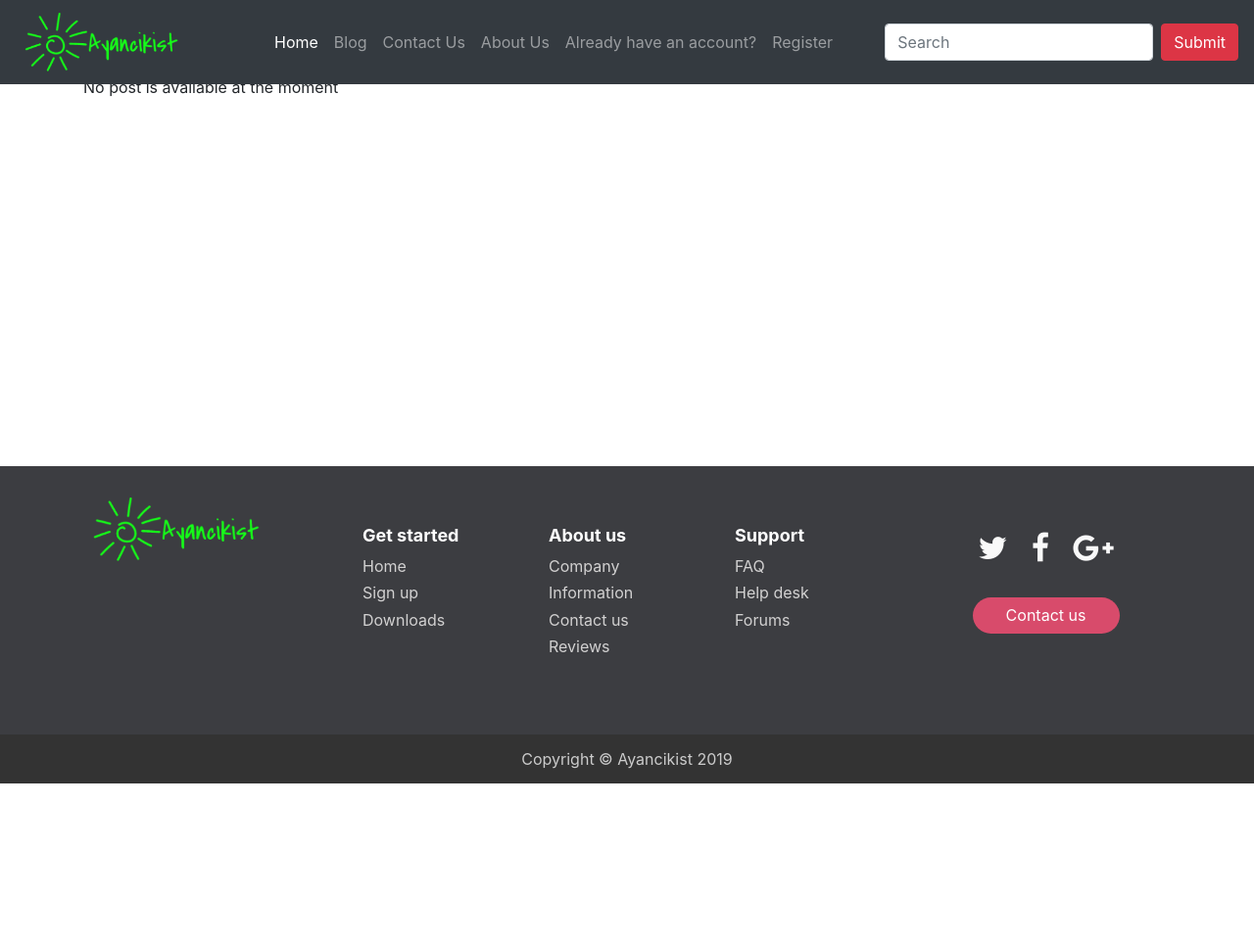
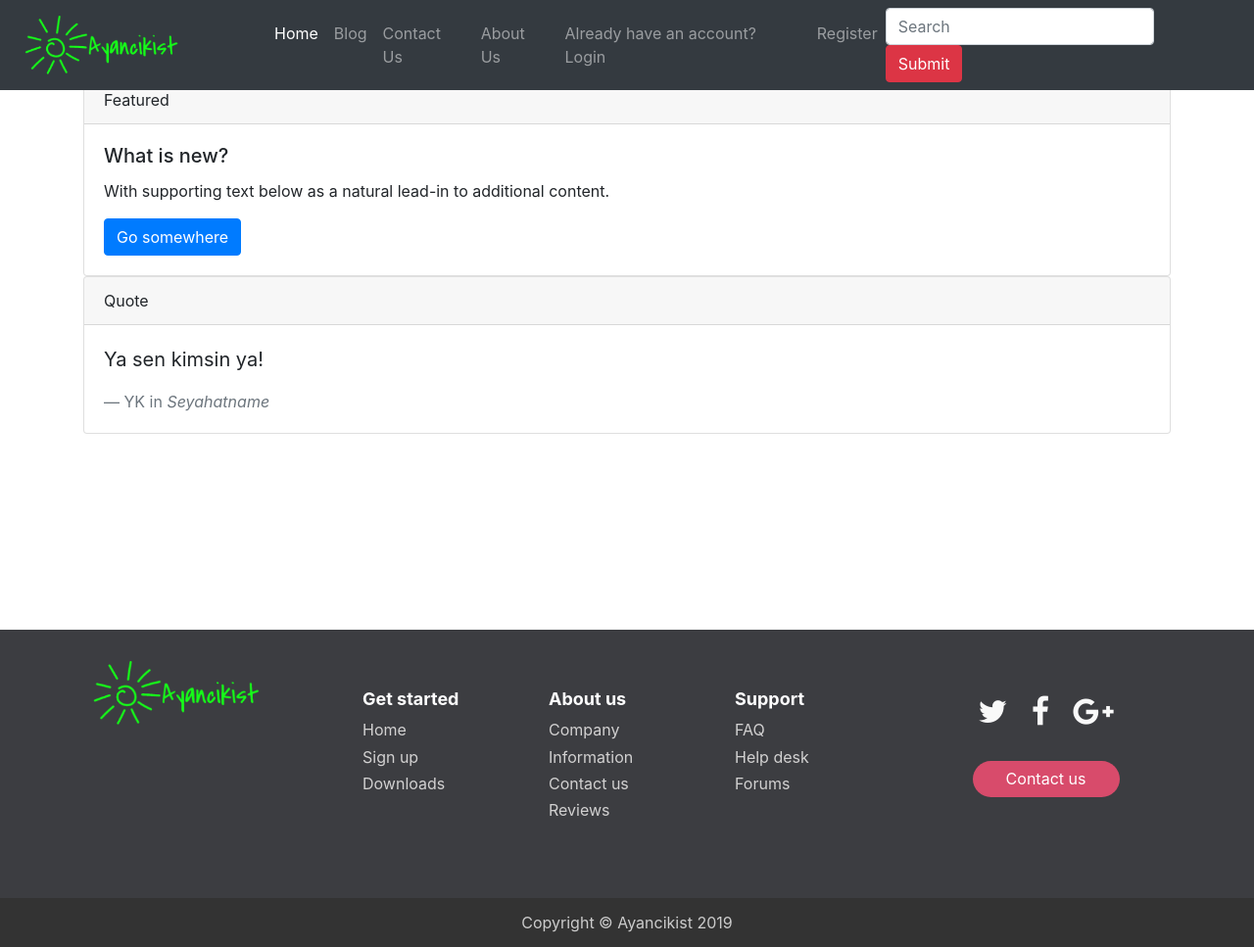
Before and after one commit to yucehan57/ayancikist_project, a Django app: page / in a window 1280 px wide. Shown: the whole page at 98% size. Before the commit the page ends 800 px from the top, so only its background shows below. Run offline with Django 3.2, Linux system fonts and the light colour scheme; data comes from the database, SQL or seed files in the repository; both versions use the stored data as it was after the commit; some libraries are stand-ins or nearby versions.

Commit message:
user profile page created & navbar changed

```diff
--- a/ayancikist/accounts/urls.py
+++ b/ayancikist/accounts/urls.py
@@ -4,4 +4,6 @@ from . import views
 urlpatterns = [
     path('register', views.register, name='register'),
     path('login', views.login, name='login'),
+    path('logout', views.logout, name='logout'),
+    path('profile', views.profile, name='profile'),
 ]
--- /dev/null
+++ b/ayancikist/templates/accounts/profile.html
@@ -0,0 +1,5 @@
+{% extends "base.html" %}
+
+{% block content %}
+  <h6>Welcome, {{user.username}}</h6>
+{% endblock %}
--- a/ayancikist/templates/blog/index.html
+++ b/ayancikist/templates/blog/index.html
@@ -1,19 +1,26 @@
 {% extends 'base.html' %}
 {% load humanize %}
 {% block content %}
+<div class="card">
+  <div class="card-header">
+    Featured
+  </div>
+  <div class="card-body">
+    <h5 class="card-title">What is new?</h5>
+    <p class="card-text">With supporting text below as a natural lead-in to additional content.</p>
+    <a href="#" class="btn btn-primary">Go somewhere</a>
+  </div>
+</div>
 
-    {% if posts %}
-      {% for post in posts %}
-      {% if user.is_authenticated %}
-      <p>Hello {{user.username}},</p>
-      {% else %}
-      {% endif %}
-      <a href="{% url 'post-detail' post.pk %}">{{ post.title}}</a>
-      <hr>Author: {{ post.author}}, created {{ post.published_date | timesince}} ago<hr>
-      {{ post.text }}
-      {% endfor %}
-    {% else %}
-      <p>No post is available at the moment</p>
-    {% endif %}
-
+<div class="card">
+  <div class="card-header">
+    Quote
+  </div>
+  <div class="card-body">
+    <blockquote class="blockquote mb-0">
+      <p>Ya sen kimsin ya!</p>
+      <footer class="blockquote-footer">YK in <cite title="Source Title">Seyahatname</cite></footer>
+    </blockquote>
+  </div>
+</div>
 {% endblock %}
--- a/ayancikist/templates/partials/_navbar.html
+++ b/ayancikist/templates/partials/_navbar.html
@@ -25,12 +25,21 @@
         <li class="nav-item">
             <a href="#" class="nav-link">About Us</a>
         </li>
+        {% if user.is_authenticated %}
         <li class="nav-item">
-            <a href="{% url 'login' %}" class="nav-link">Already have an account?</a>
+            <a href="{% url 'logout' %}" class="nav-link">Logout</a>
+        </li>
+        <li class="nav-item">
+            <a href="{% url 'profile' %}" class="nav-link">Logged in as {{user.username}}</a>
+        </li>
+        {% else %}
+        <li class="nav-item">
+            <a href="{% url 'login' %}" class="nav-link">Already have an account? Login</a>
         </li>
         <li class="nav-item">
             <a href="{% url 'register' %}" class="nav-link">Register</a>
         </li>
+        {% endif %}
       </ul>
       <form class="form-inline my-2 my-lg-0">
         <input class="form-control mr-sm-2" type="search" placeholder="Search" aria-label="Search">
```
Also changed, not shown: ayancikist/accounts/views.py (+11 -0 lines), ayancikist/db.sqlite3.
